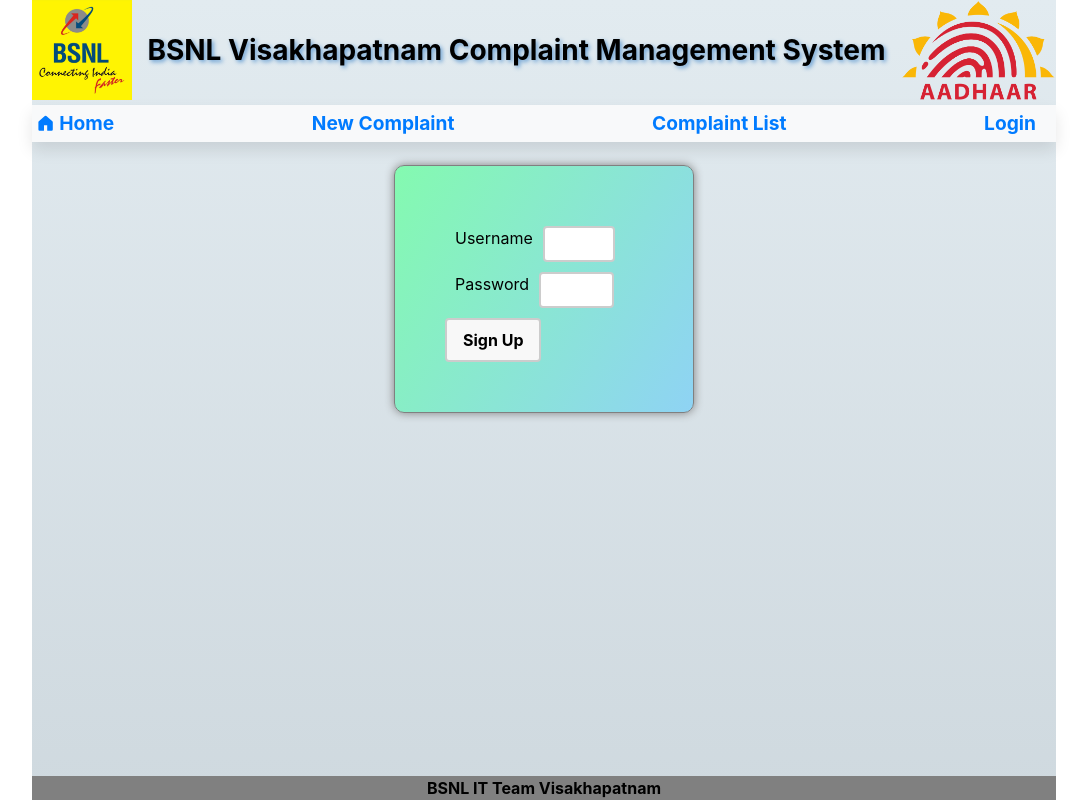
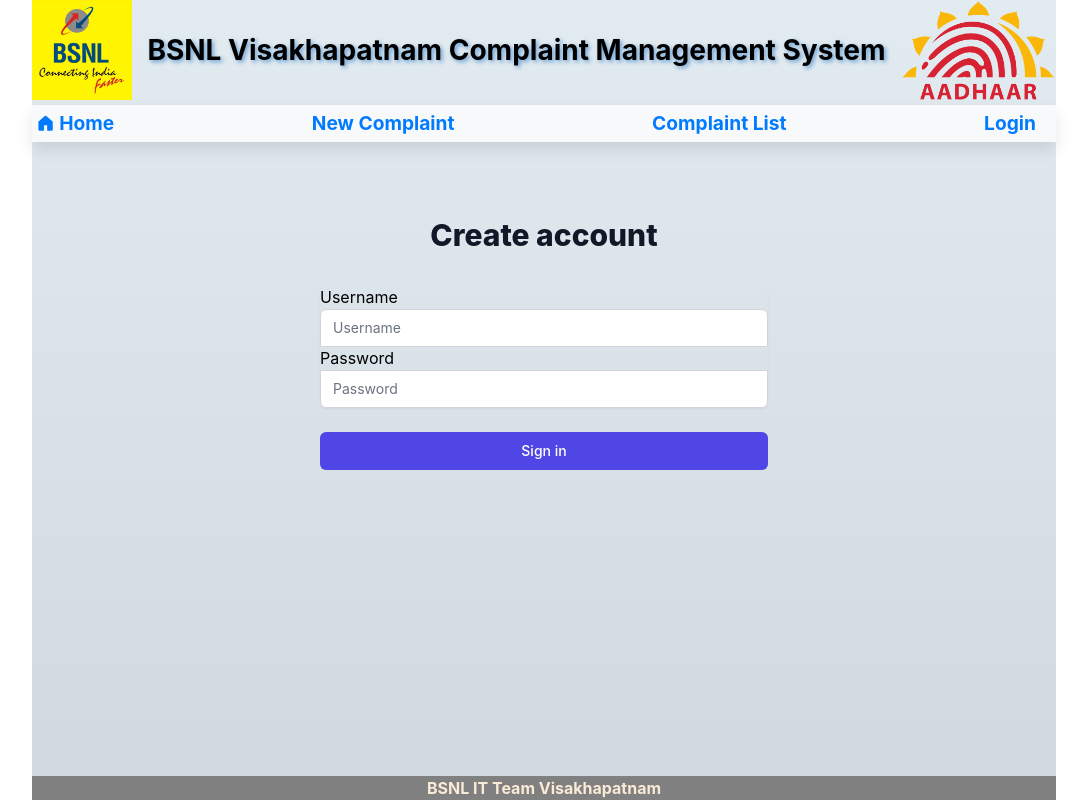
Before and after one commit to narayanarao4u/aadharComplaintsSystem, a React (Create React App) app in the folder frontend/: page /signup in a window 1280 px wide. Shown: the whole page, without its empty margins (96-1183 px from the left). Built offline with nearby package versions, Linux system fonts and the light colour scheme.

Commit message:
sginUpcreate

```diff
--- a/frontend/src/App.css
+++ b/frontend/src/App.css
@@ -16,6 +16,7 @@
     background-color: gray;
     text-align: center;
     font-weight: bold;
+    color: antiquewhite;
   }
 
   & main {
--- a/frontend/src/App.js
+++ b/frontend/src/App.js
@@ -29,10 +29,7 @@ function App() {
         <Route
           path="complaintList"
           element={
-            <ProtectedRoute>
-              {" "}
-              <ComplaintList />
-            </ProtectedRoute>
+            <ProtectedRoute> <ComplaintList /> </ProtectedRoute>
           }
         />
       </Route>
--- a/frontend/src/components/ComplaintForm.js
+++ b/frontend/src/components/ComplaintForm.js
@@ -5,9 +5,11 @@ import { toast } from "react-toastify";
 import { LuSendHorizonal } from "react-icons/lu";
 import api from "../api";
 import ComplaintHisTable from "./ComplaintHisTable";
+import { compressImage } from "../context/utilities"
 
 const MAX_WIDTH = 1024;
 const MAX_HEIGHT = 800;
+const MAX_SIZE_KB = 100;
 
 const ComplaintForm = ({ onNewComplaint }) => {
   const [formData, setFormData] = useState({
@@ -18,6 +20,7 @@ const ComplaintForm = ({ onNewComplaint }) => {
     complaint: "",
   });
   const [image, setImage] = useState(null);
+  const [imageSize, setImageSize] = useState(null);
   const [stations, setStations] = useState([]);
   const [complaintHistory, setComplaintHistory] = useState([]);
 
@@ -59,34 +62,45 @@ const ComplaintForm = ({ onNewComplaint }) => {
     }
   }, [formData.stationId, stations, getComplaintsbyStationID]);
 
-  const compressImage = useCallback((imageFile) => {
-    const reader = new FileReader();
-    reader.onload = (e) => {
-      const img = new Image();
-      img.onload = () => {
-        const canvas = document.createElement("canvas");
-        let { width, height } = img;
+  const handleCompressImage = useCallback(async (imageFile) => {
+    try {
+      const { image: compressedImage, size } = await compressImage(imageFile, MAX_WIDTH, MAX_HEIGHT, MAX_SIZE_KB);
+      setImage(compressedImage);
+      setImageSize(size);
 
-        if (width > MAX_WIDTH || height > MAX_HEIGHT) {
-          if (width > height) {
-            height = Math.round((height *= MAX_WIDTH / width));
-            width = MAX_WIDTH;
-          } else {
-            width = Math.round((width *= MAX_HEIGHT / height));
-            height = MAX_HEIGHT;
-          }
+      if (size > MAX_SIZE_KB) {
+        toast.warning(`Image size (${size.toFixed(2)}KB) exceeds ${MAX_SIZE_KB}KB limit. Please try a smaller image.`);
+      }
+    } catch (error) {
+      console.error("Error compressing image:", error);
+      toast.error("Failed to process the image. Please try again.");
+    }
+  }, []);
+
+  const handlePaste = useCallback(
+    (event) => {
+      const items = event.clipboardData.items;
+      for (let i = 0; i < items.length; i++) {
+        if (items[i].type.indexOf("image") !== -1) {
+          handleCompressImage(items[i].getAsFile());
+          break;
         }
+      }
+    },
+    [handleCompressImage]
+  );
 
-        canvas.width = width;
-        canvas.height = height;
-        const ctx = canvas.getContext("2d");
-        ctx.drawImage(img, 0, 0, width, height);
-        const compressedImage = canvas.toDataURL("image/jpeg", 0.7);
-        setImage(compressedImage);
-      };
-      img.src = e.target.result;
-    };
-    reader.readAsDataURL(imageFile);
+  const handleFileUpload = useCallback(
+    (event) => {
+      const file = event.target.files[0];
+      if (file) handleCompressImage(file);
+    },
+    [handleCompressImage]
+  );
+
+  const handleChange = useCallback((e) => {
+    const { name, value } = e.target;
+    setFormData((prev) => ({ ...prev, [name]: value }));
   }, []);
 
   const handleSubmit = async (e) => {
@@ -109,31 +123,6 @@ const ComplaintForm = ({ onNewComplaint }) => {
     }
   };
 
-  const handlePaste = useCallback(
-    (event) => {
-      const items = event.clipboardData.items;
-      for (let i = 0; i < items.length; i++) {
-        if (items[i].type.indexOf("image") !== -1) {
-          compressImage(items[i].getAsFile());
-          break;
-        }
-      }
-    },
-    [compressImage]
-  );
-
-  const handleFileUpload = useCallback(
-    (event) => {
-      const file = event.target.files[0];
-      if (file) compressImage(file);
-    },
-    [compressImage]
-  );
-
-  const handleChange = useCallback((e) => {
-    const { name, value } = e.target;
-    setFormData((prev) => ({ ...prev, [name]: value }));
-  }, []);
 
   const isSubmitDisabled = useMemo(() => !formData.stationName, [formData.stationName]);
 
@@ -179,26 +168,27 @@ const ComplaintForm = ({ onNewComplaint }) => {
           <textarea name="complaint" id="complaint" value={formData.complaint} onChange={handleChange} required rows={4} />
         </section>
 
-        <div>
+        <aside>
           <div className="file-input">
             <label htmlFor="imageUpload">Upload Error Image</label>
             <input id="imageUpload" type="file" accept="image/*" onChange={handleFileUpload} />
+            <small>Maximum image size: {MAX_SIZE_KB}KB</small>
           </div>
           <ImagePreview>
+
             <p>Error image can be uploaded or Paste image here (Ctrl+V)</p>
+            <small>Maximum image size: {MAX_SIZE_KB}KB</small>
             {image && <img src={image} alt="pasted" />}
+
           </ImagePreview>
-        </div>
-
-        <div>
           <button
             type="submit"
-            disabled={isSubmitDisabled}
-            className="inline-flex items-center px-4 py-2 border border-transparent text-sm font-medium rounded-md shadow-sm text-white bg-blue-600 hover:bg-blue-700 focus:outline-none focus:ring-2 focus:ring-offset-2 focus:ring-blue-500 disabled:opacity-50 disabled:cursor-not-allowed transition-colors duration-200"
+            disabled={isSubmitDisabled || (imageSize && imageSize > MAX_SIZE_KB)}
+            className="inline-flex items-center px-4 py-2 border border-transparent text-sm font-medium rounded-md shadow-sm text-white bg-blue-600 hover:bg-blue-700 focus:outline-none focus:ring-2 focus:ring-offset-2 focus:ring-blue-500 disabled:opacity-50 disabled:cursor-not-allowed transition-colors duration-200 "
           >
             Submit <LuSendHorizonal className="ml-2" />
           </button>
-        </div>
+        </aside>
       </Form>
 
       <hr />
@@ -216,7 +206,7 @@ const Form = styled.form`
   grid-template-columns: minmax(320px, 1fr) 1fr;
   gap: 10px;
   padding: 10px;
-  align-items: center;
+
   justify-content: space-evenly;
 
   section {
@@ -224,6 +214,10 @@ const Form = styled.form`
     grid-template-columns: 180px 1fr;
     gap: 10px;
     margin-bottom: 10px;
+  }
+
+  aside {
+    align-items: start;
   }
 
   div.file-input {
--- a/frontend/src/components/ComplaintList.js
+++ b/frontend/src/components/ComplaintList.js
@@ -8,6 +8,7 @@ export const ComplaintListContext = React.createContext();
 const ComplaintList = () => {
   const [complaints, setComplaints] = useState([]);
   const [selectedComplaint, setSelectedComplaint] = useState(null);
+
 
   const fetchComplaints = async () => {
     const response = await api.get("api/complaints");
--- a/frontend/src/components/Signup.js
+++ b/frontend/src/components/Signup.js
@@ -2,11 +2,13 @@ import React, { useState, useContext } from "react";
 import AuthContext from "../context/AuthContext";
 import { baseURL } from "../api";
 import {  toast } from "react-toastify";
+import { useNavigate } from "react-router-dom";
 
 const Signup = () => {
   const [username, setUsername] = useState("");
   const [password, setPassword] = useState("");
   const { dispatch } = useContext(AuthContext);
+  const navigate = useNavigate();
 
   const handleSubmit = async (e) => {
     e.preventDefault();
@@ -26,33 +28,61 @@ const Signup = () => {
       }
       const data = await res.json();
       dispatch({ type: "LOGIN", payload: data });
+      navigate("/login");
     } catch (error) {
       console.error("Error signing up:", error);
     }
   };
 
   return (
-    <form onSubmit={handleSubmit} className="login-form">
+    <div className=" flex  justify-center  py-12 px-4 sm:px-6 lg:px-8">
+      <div className="max-w-md w-full space-y-8">
         <div>
-        <label>Username</label>
+          <h2 className="mt-6 text-center text-3xl font-extrabold text-gray-900">Create account</h2>
+        </div>
+        <form className="mt-8 space-y-6" onSubmit={handleSubmit}>
+          <input type="hidden" name="remember" defaultValue="true" />
+          <div className="rounded-md shadow-sm -space-y-px">
+            <div>
+              <label htmlFor="username">Username</label>
               <input
+                id="username"
+                name="username"
                 type="text"
+                required
+                className="appearance-none rounded-none relative block w-full px-3 py-2 border border-gray-300 placeholder-gray-500 text-gray-900 rounded-t-md focus:outline-none focus:ring-indigo-500 focus:border-indigo-500 focus:z-10 sm:text-sm"
+                placeholder="Username"
                 value={username}
                 onChange={(e) => setUsername(e.target.value)}
-          required
               />
             </div>
             <div>
-        <label>Password</label>
+              <label htmlFor="password">Password</label>
               <input
+                id="password"
+                name="password"
                 type="password"
+                required
+                className="appearance-none rounded-none relative block w-full px-3 py-2 border border-gray-300 placeholder-gray-500 text-gray-900 rounded-b-md focus:outline-none focus:ring-indigo-500 focus:border-indigo-500 focus:z-10 sm:text-sm"
+                placeholder="Password"
                 value={password}
                 onChange={(e) => setPassword(e.target.value)}
-          required
               />
             </div>
-      <button type="submit">Sign Up</button>
+          </div>
+
+          <div>
+            <button
+              type="submit"
+              className="group relative w-full flex justify-center py-2 px-4 border border-transparent text-sm font-medium rounded-md text-white bg-indigo-600 hover:bg-indigo-700 focus:outline-none focus:ring-2 focus:ring-offset-2 focus:ring-indigo-500"
+            >
+              Sign in
+            </button>
+          </div>
         </form>
+
+      </div>
+    </div>
   );
 };
 
--- a/frontend/src/context/utilities.js
+++ b/frontend/src/context/utilities.js
@@ -45,12 +45,14 @@ export const cropImage = (imageFile) => {
   reader.readAsDataURL(imageFile);
 };
 
-export const compressImage = (imageFile, maxWidth = 1024, maxHeight = 800) => {
+export const compressImage = (imageFile, maxWidth = 1024, maxHeight = 800, maxSizeKB = 100) => {
   return new Promise((resolve) => {
     const reader = new FileReader();
     reader.onload = (e) => {
       const img = new Image();
       img.onload = () => {
+        let quality = 0.7;
+        const compress = () => {
           const canvas = document.createElement("canvas");
           let { width, height } = img;
 
@@ -68,8 +70,20 @@ export const compressImage = (imageFile, maxWidth = 1024, maxHeight = 800) => {
           canvas.height = height;
           const ctx = canvas.getContext("2d");
           ctx.drawImage(img, 0, 0, width, height);
-        const compressedImage = canvas.toDataURL("image/jpeg", 0.7);
-        resolve(compressedImage);
+          const compressedImage = canvas.toDataURL("image/jpeg", quality);
+
+          // Check if the size is less than maxSizeKB
+          const sizeKB = Math.round((compressedImage.length * 3) / 4) / 1024;
+
+          if (sizeKB > maxSizeKB && quality > 0.1) {
+            quality -= 0.1;
+            compress();
+          } else {
+            resolve({ image: compressedImage, size: sizeKB });
+          }
+        };
+
+        compress();
       };
       img.src = e.target.result;
     };
```
Also changed, not shown: frontend/src/components/Login.js (+1 -6 lines). Lines whose indentation alone changed are shown as unchanged.
